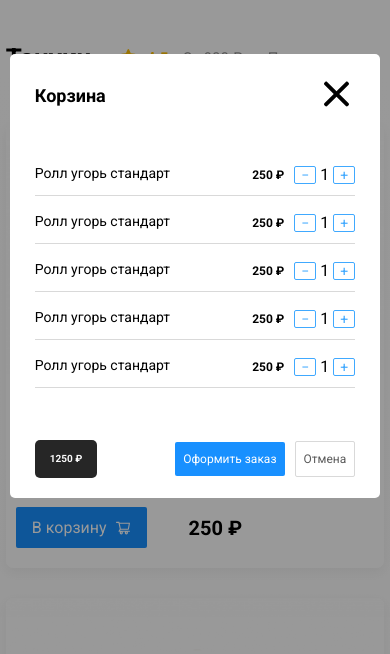
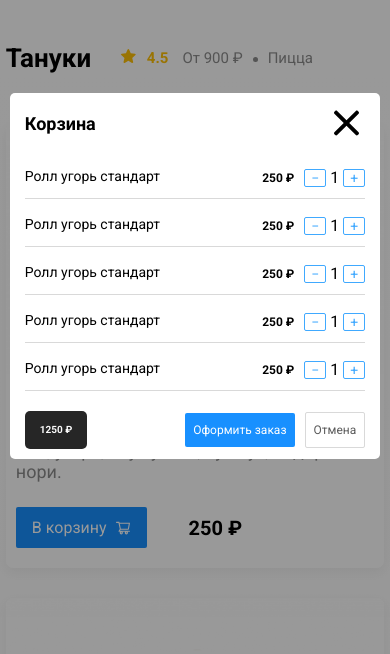
Before and after one commit to NinaBelka/Del_food, a plain HTML site: page restaurant.html in a window 390 px wide. Both pictures are taken after a click on the button 359 px from the left and 65 px from the top of the page. Shown: the part 146-800 px from the top of the page. Drawn offline with nearby package versions, Linux system fonts and the light colour scheme.

Commit message:
Адаптация модального окна

```diff
--- a/css/style.css
+++ b/css/style.css
@@ -569,11 +569,19 @@
   }
 
   .modal-dialog {
-    padding: 20px 25px;
+    padding: 10px 15px;
   }
 
   .modal-title {
     font-size: 18px;
+  }
+
+  .modal-header {
+    margin-bottom: 20px;
+  }
+
+  .modal-body {
+    margin-bottom: 20px;
   }
 
   .food-name {
@@ -612,6 +620,5 @@
     font-size: 12px;
     line-height: 18px;
     padding: 8px;
-
   }
 }
```
